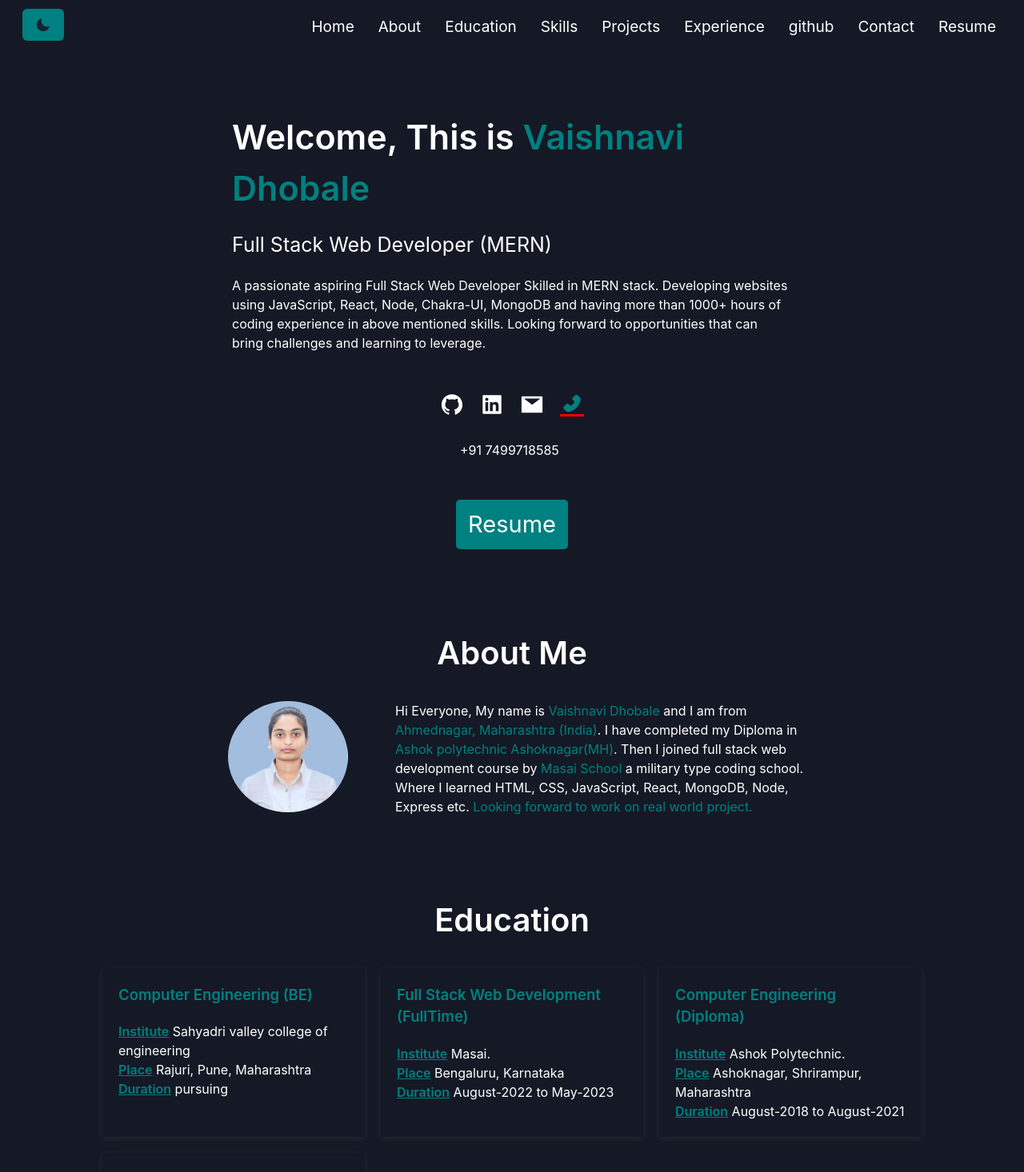
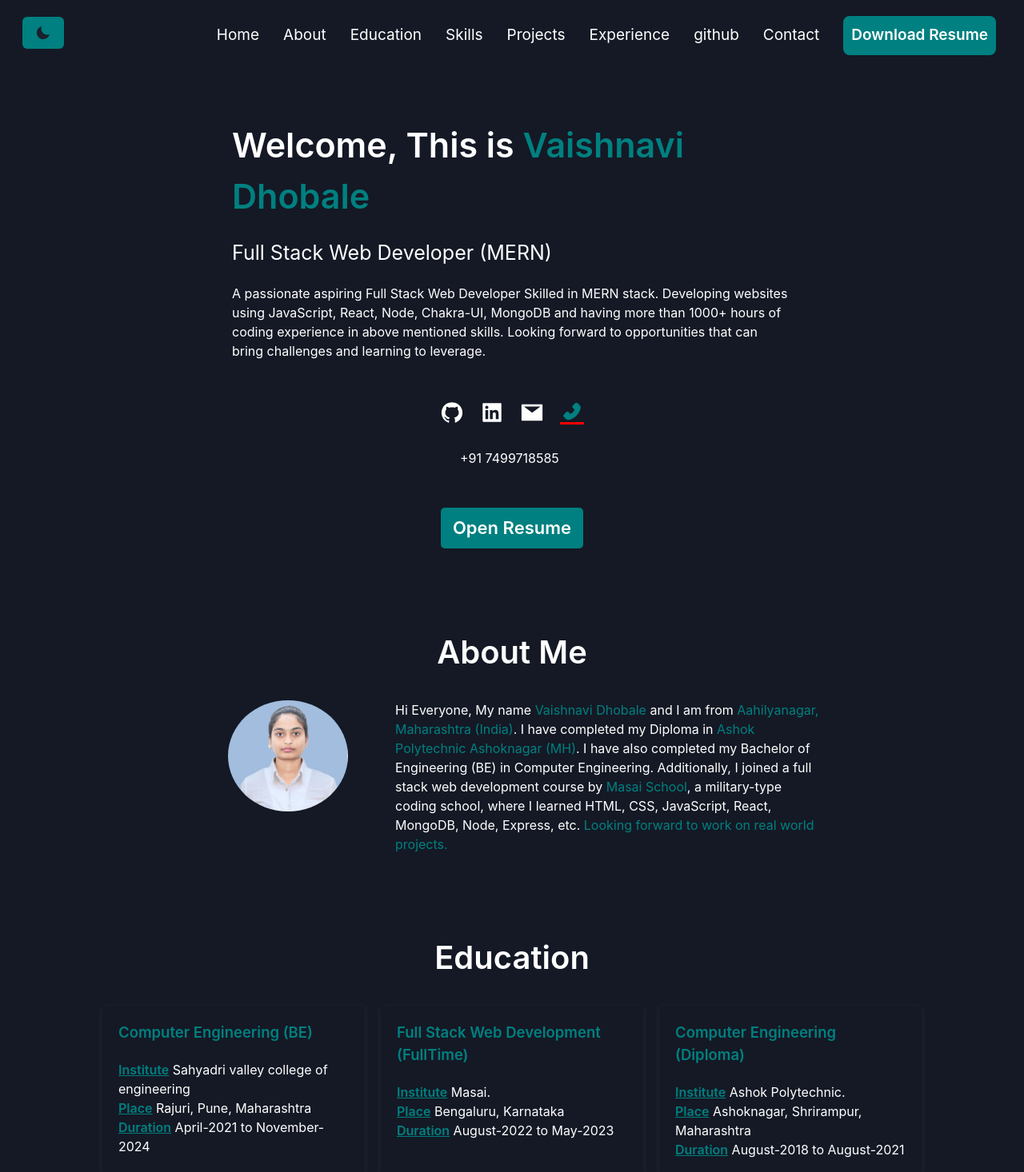
Before and after one commit to VaishnaviDhobale/VaishnaviDhobale.github.io, a React app: page / in a window 1280 px wide. Shown: the top 1466 px of the page at 80% size. Built offline with nearby package versions, Linux system fonts and the light colour scheme.

Commit message:
Updated portfolio

```diff
--- a/src/pages/About.jsx
+++ b/src/pages/About.jsx
@@ -4,7 +4,7 @@ import Pic from "../images/fully final.png";
 import { Theme } from "../ThemeContest/ThemeProvider";
 
 export default function About() {
-  let {theme,setTheme}= useContext(Theme);
+  let { theme, setTheme } = useContext(Theme);
   // console.log(theme)
   return (
     <Box
@@ -30,36 +30,51 @@ export default function About() {
         About Me
       </Text>
 
-
-      <Box display={"grid"} gridTemplateColumns= {{
-        base : "",
-        sm : "",
-        md :"30% 1fr"
-      }}>
+      <Box
+        display={"grid"}
+        gridTemplateColumns={{
+          base: "",
+          sm: "",
+          md: "30% 1fr",
+        }}
+      >
         <Box>
-          <Img margin={"auto"} src={Pic} borderRadius="50%" width={"150px"} className = "home-img"></Img>
+          <Img
+            margin={"auto"}
+            src={Pic}
+            borderRadius="50%"
+            width={"150px"}
+            className="home-img"
+          ></Img>
         </Box>
-        <Box textAlign={"left"} margin = "auto" width = {{
-          base : "80%",
-          sm : "80%",
-          md : "95%"
-        }}>
-          <Text id = "user-detail-intro">
-            Hi Everyone, My name is{" "}
+        <Box
+          textAlign={"left"}
+          margin="auto"
+          width={{
+            base: "80%",
+            sm: "80%",
+            md: "95%",
+          }}
+        >
+          <Text id="user-detail-intro">
+            Hi Everyone, My name{" "}
             <span style={{ color: "teal" }}>Vaishnavi Dhobale</span> and I am
-            from
+            from{" "}
             <span style={{ color: "teal" }}>
-              {" "}
-              Ahmednagar, Maharashtra (India)
+              Aahilyanagar, Maharashtra (India)
             </span>
             . I have completed my Diploma in{" "}
             <span style={{ color: "teal" }}>
-              Ashok polytechnic Ashoknagar(MH)
+              Ashok Polytechnic Ashoknagar (MH)
             </span>
-            . Then I joined full stack web development course by{" "}
-            <span style={{ color: "teal" }}>Masai School</span> a military type
-            coding school. Where I learned HTML, CSS, JavaScript, React, MongoDB, Node, Express etc.
-            <span style={{ color: "teal" }}> Looking forward to work on real world project.</span>
+            . I have also completed my Bachelor of Engineering (BE) in Computer
+            Engineering. Additionally, I joined a full stack web development
+            course by <span style={{ color: "teal" }}>Masai School</span>, a
+            military-type coding school, where I learned HTML, CSS, JavaScript,
+            React, MongoDB, Node, Express, etc.{" "}
+            <span style={{ color: "teal" }}>
+              Looking forward to work on real world projects.
+            </span>
           </Text>
         </Box>
       </Box>
--- a/src/pages/Education.jsx
+++ b/src/pages/Education.jsx
@@ -8,7 +8,7 @@ export default function Education() {
       title: "Computer Engineering (BE)",
       clgName: "Sahyadri valley college of engineering",
       place: "Rajuri, Pune, Maharashtra",
-      duration: "pursuing",
+      duration: "April-2021 to November-2024",
       url: "",
       // text: "See Result",
     },
--- a/src/pages/Home.jsx
+++ b/src/pages/Home.jsx
@@ -5,7 +5,7 @@ import { AiFillMail } from "react-icons/ai";
 import { AiFillPhone } from "react-icons/ai";
 import { useContext, useState } from "react";
 // import { MdDownload } from "react-icons/md";
-import MyResume from "../files/Vaishnavi-Dhobale-Resume.pdf";
+import MyResume from "../files/Vaishnavi_Dhobale_Resume.pdf";
 import { Theme } from "../ThemeContest/ThemeProvider";
 
 export default function Home() {
@@ -156,21 +156,22 @@ export default function Home() {
             href= {MyResume}
             className="nav-link resume"
             id="resume-link-2"
-            download="Vaishnavi-Dhobale-Resume"
+            // download="Vaishnavi-Dhobale-Resume"
             target="blank"
           >
             <Box
               onClick={() =>
                 openLink(
                   // "https://drive.google.com/file/d/1G6FYINHjgiVK0EmTnYDmX7fkx7GtdQpZ/view?usp=sharing"
-                  "https://drive.google.com/file/d/1QhvY5gMTdqGhlTsd5H-6pA2Dws_AuOmH/view?usp=sharing"
+                  "https://drive.google.com/file/d/1dQyv8ihgUtzF6jxmNdfI75lmsredmUUU/view?usp=sharing"
                 )
               }
               className="navbar-resume"
-              style = {{fontSize : "29px"}}
+              style = {{fontSize : "22px"}}
               id="resume-button-2"
+              fontWeight={"600"}
             >
-              Resume
+             Open Resume
             </Box>
           </a>
         </Box>
--- a/src/pages/Navbar.jsx
+++ b/src/pages/Navbar.jsx
@@ -6,7 +6,7 @@ import { useState } from "react";
 import { useContext } from "react";
 import { Theme } from "../ThemeContest/ThemeProvider";
 import {IoMdMoon} from "react-icons/io";
-import MyResume from "../files/Vaishnavi-Dhobale-Resume.pdf";
+import MyResume from "../files/Vaishnavi_Dhobale_Resume.pdf";
 
 
 export default function Navbar() {
@@ -107,6 +107,7 @@ export default function Navbar() {
           sm: "absolute",
           md: "sticky",
         }}
+        alignItems={"baseline"}
       >
         {navArr.map((el) => {
           return (
@@ -124,20 +125,25 @@ export default function Navbar() {
             id="resume-link-1"
             download="Vaishnavi-Dhobale-Resume"
             target="blank"
+             rel="noopener noreferrer"
             style = {{fontSize : "19px"}}
 
           >
             <Box
-              onClick={() =>
-                openLink(
-                  "https://drive.google.com/file/d/1QhvY5gMTdqGhlTsd5H-6pA2Dws_AuOmH/view?usp=sharing"
-                )
-              }
+              // onClick={() =>
+              //   openLink(
+              //     "https://drive.google.com/file/d/1QhvY5gMTdqGhlTsd5H-6pA2Dws_AuOmH/view?usp=sharing"
+              //   )
+              // }
               className="navbar-resume"
               id="resume-button-1"
               mr = "30px"
+              bg={"#008081"}
+              p={"10px 10px"}
+              borderRadius={"8px"}
+              fontWeight={"600"}
             >
-              Resume
+              Download Resume
             </Box>
           </a>
         </Box>
@@ -154,7 +160,7 @@ export default function Navbar() {
       }} top = {{
         base : "0px",
         sm : "0px",
-        md : "11px"
+        md : "21px"
       }}
         right = {{
           base : "0px",
--- a/src/pages/Projects.jsx
+++ b/src/pages/Projects.jsx
@@ -134,7 +134,7 @@ export default function Projects() {
     {
       img: ColmarProject,
       title: "Colmar Academy",
-      desc: "A responsive and modern educational landing page built using HTML and CSS. This project replicates a fictional educational institution called 'Colmar Academy', showcasing its features, programs, and offerings.",
+      desc: "This is a basic and responsive landing page made using HTML and CSS. It shows a fake educational school called 'Colmar Academy' with its programs and features. This is just a practice project to help me improve my web design skills.",
       tech_stack: techArr,
       gitHub: "https://github.com/VaishnaviDhobale/Colmar-Academy-Project",
       deploy: "https://vaishnavidhobale.github.io/Colmar-Academy-Project/",
```
Also changed, not shown: 2 other files (tests, documents, lock files or other folders).
